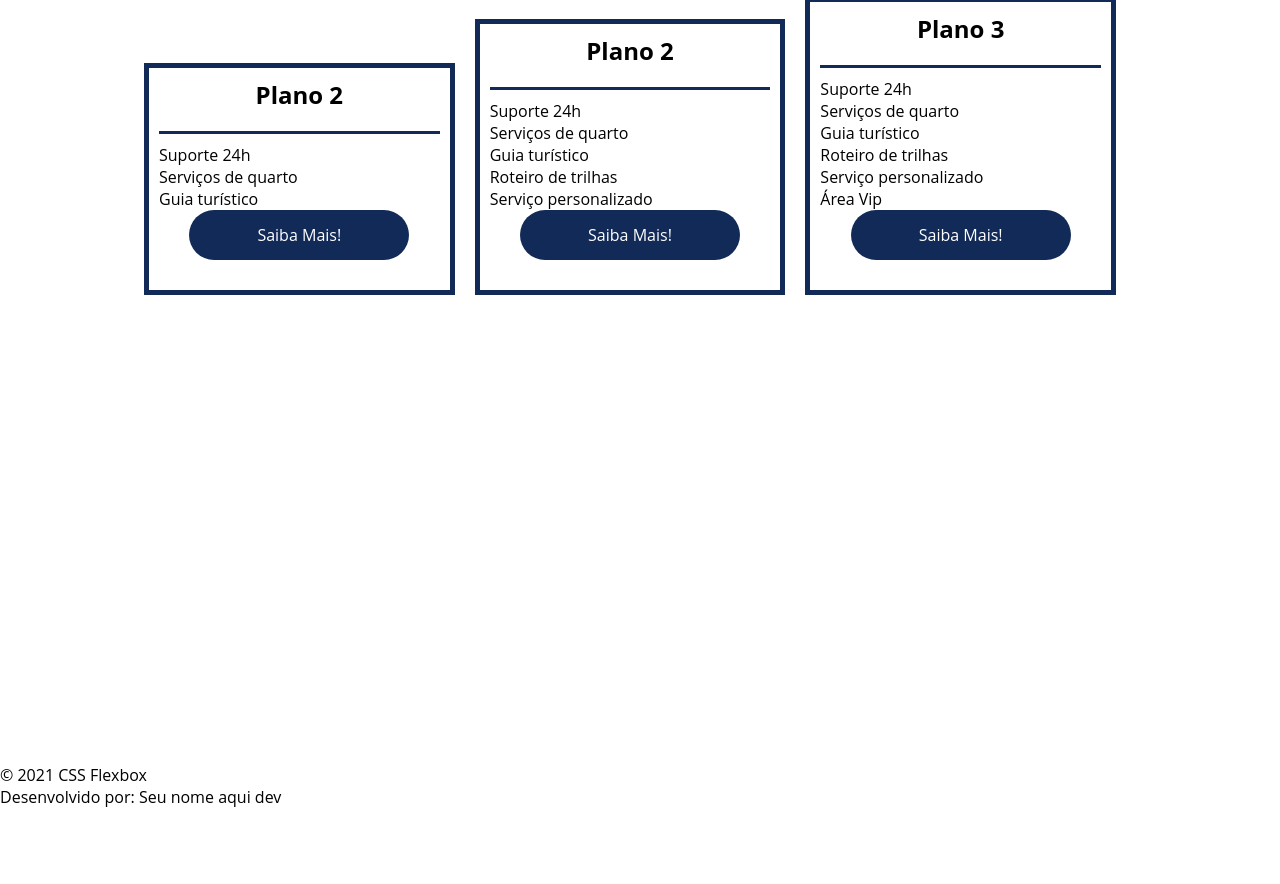
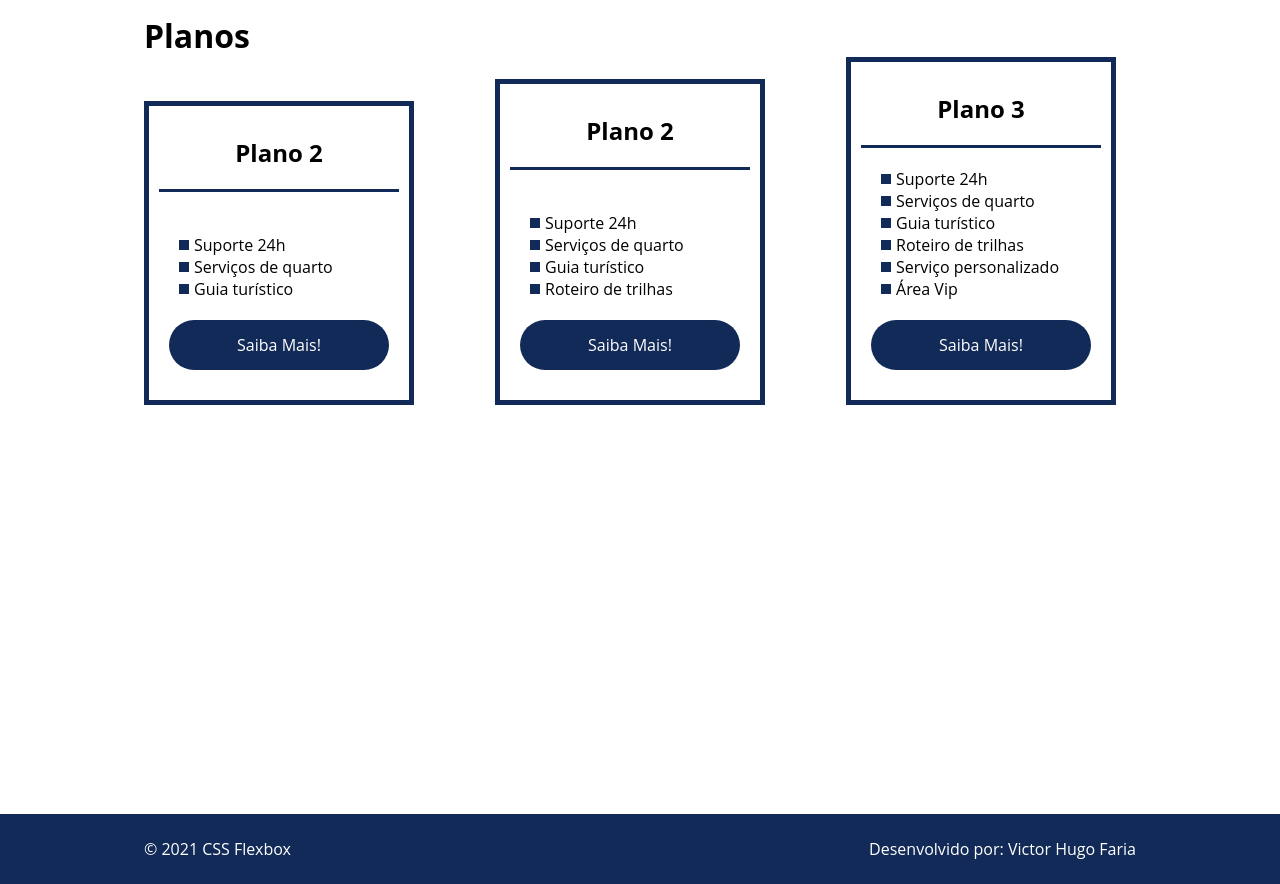
Before and after one commit to victorhugofaria/impulsoreactwebdeveloper, a plain HTML site: page projeto flex-project/project.html in a window 1280 px wide. Shown: the part 1706-2590 px from the top of the page. Before the commit the page ends 2514 px from the top, so only its background shows below. Drawn offline with Linux system fonts and the light colour scheme.

Commit message:
projectv1.1.2

```diff
--- a/projeto flex-project/project.html
+++ b/projeto flex-project/project.html
@@ -75,6 +75,7 @@
         <div class="list-planos">
             <div class="item-plano">
                 <h3>Plano 2</h3>
+                <br>
                 <ul>
                     <li>Suporte 24h</li>
                     <li>Serviços de quarto</li>
@@ -85,12 +86,12 @@
 
             <div  class="item-plano">
                 <h3>Plano 2</h3>
+                <br>
                 <ul>
                     <li>Suporte 24h</li>
                     <li>Serviços de quarto</li>
                     <li>Guia turístico</li>
                     <li>Roteiro de trilhas</li>
-                    <li>Serviço personalizado</li>
                 </ul>
                 <a href="#" class="btn">Saiba Mais!</a>
             </div>
@@ -111,8 +112,10 @@
         </div>
 
     <footer>
-        <p>&copy; 2021 CSS Flexbox</p>
-        <p>Desenvolvido por: Seu nome aqui dev</p>
-    </footer>
+        <div class="flex-container footer">
+            <p>&copy; 2021 CSS Flexbox</p>
+            <p>Desenvolvido por: Victor Hugo Faria</p>
+        </div>
+        </footer>
 </body>
 </html>
--- a/projeto flex-project/style.css
+++ b/projeto flex-project/style.css
@@ -58,6 +58,7 @@ header .menu{
 
 .apresentacao .texto-apresentacao{
     min-height: 200px;
+
 
 }
 
@@ -169,11 +170,17 @@ header .menu{
 #planos{
     flex-direction: column;
     min-height: 100vh;
+    padding-top: 50px;
+}
+
+#planos h2{
+    font-size: 32px;
 }
 
 .list-planos{
     display: flex;
     align-items: flex-end;
+    justify-content: space-between;
 }
 
 .item-plano{
@@ -181,6 +188,7 @@ header .menu{
     border: 5px solid #122A57;
     margin-right: 20px;
     padding: 10px;
+    max-width: 240px;
 }
 
 .item-plano .btn{
@@ -193,6 +201,7 @@ header .menu{
     display: flex;
     flex-direction: column;
     text-align: center;
+    margin-top: 20px;
 }
 
 .item-plano h3::after{
@@ -205,10 +214,50 @@ header .menu{
 
 }
 
-.item-plnao ul{
+.item-plano ul{
     padding: 10px 20px;
     display: flex;
     flex-direction: column;
+    margin-bottom: 10px;
 }
 
-.item-plano
+.item-plano ul li{
+    display: flex;
+    flex-wrap: nowrap;
+    align-items: center;
+}
+.item-plano ul li::before{
+    content: "";
+    width: 10px;
+    height: 10px;
+    background-color: #122A57;
+    margin-right: 5px;
+
+}
+
+footer{
+    background-color: #122A57;
+    height: 70px;
+    display: flex;
+    align-items: center;
+
+}
+
+footer .footer{
+    justify-content: space-between;
+    color: #fff;
+}
+
+/* mobile */
+@media(max-width: 992px){
+    .flex-container{
+        flex-direction: column;
+    }
+
+    .apresentacao{
+        flex-direction: column-reverse;
+    }
+    .apresentacao .texto-apresentacao{
+        width: 100%;
+    }
+}
```
